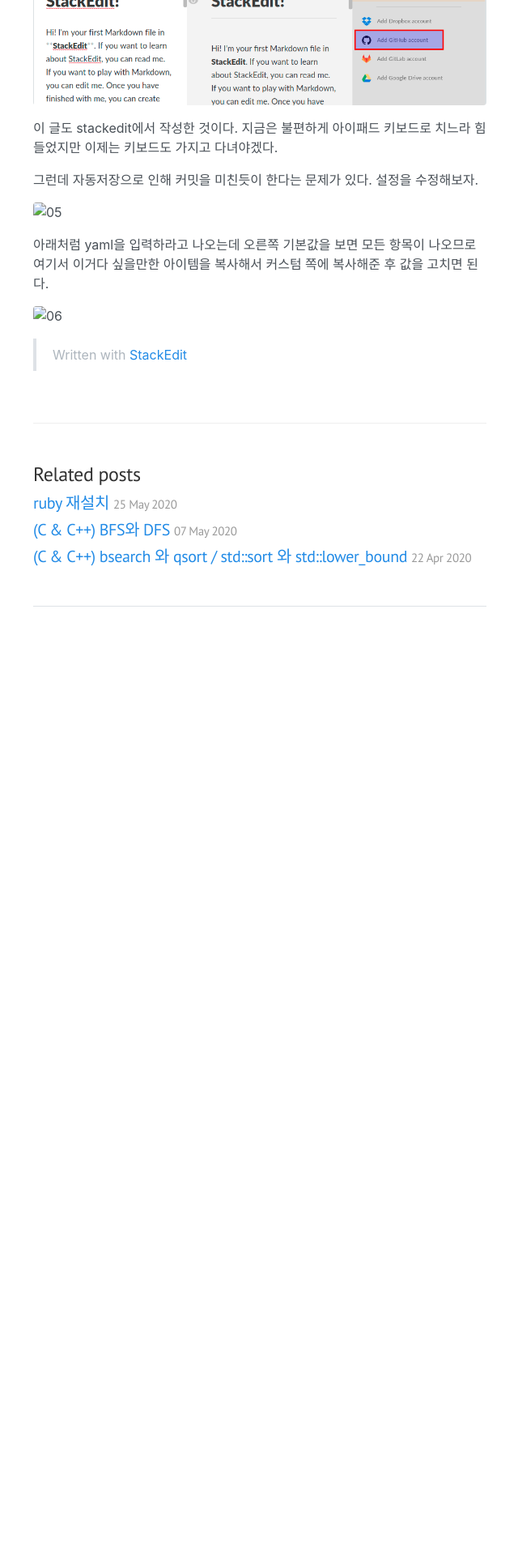
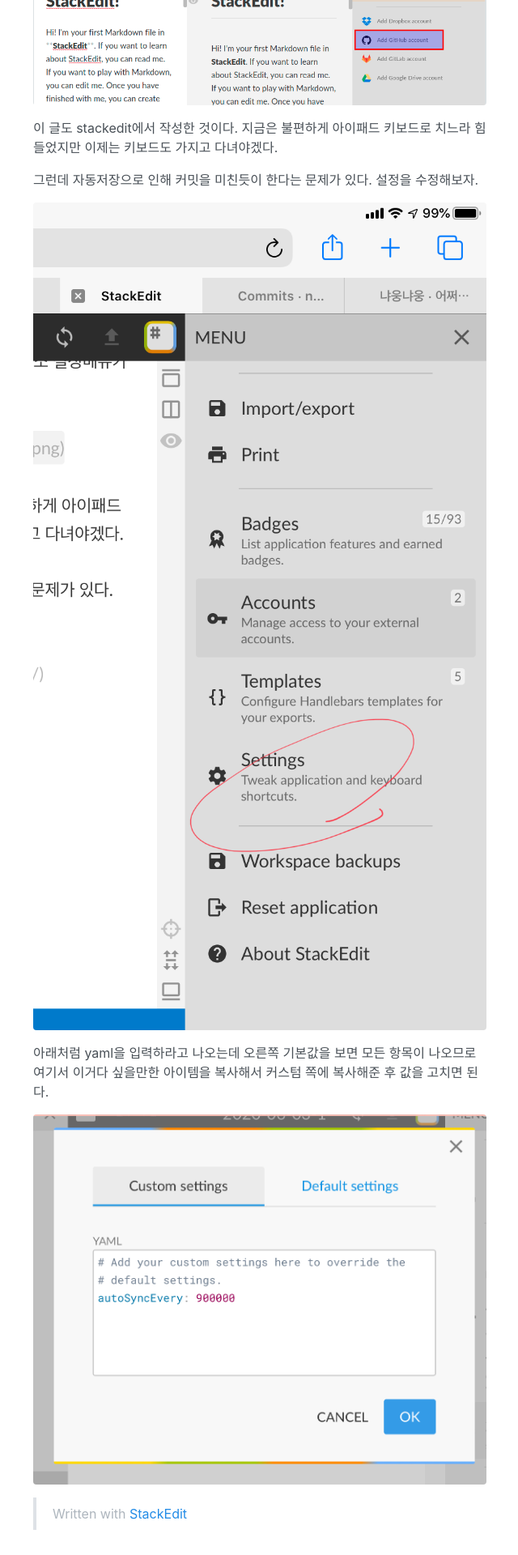
Before and after one commit to nyaooooong/nyaooooong.github.io, a Jekyll site: the page built from _posts/2020-06-03-1.md, in a window 1280 px wide. Shown: the part 1741-3661 px from the top of the page at 81% size, without its empty margins (319-959 px from the left). Built offline with Jekyll 4.4.1, drawn with Linux system fonts in a browser that asks for light colours; before the commit the page ends 2514 px from its top, so only the background shows below that.

Commit message:
_posts/2020-06-03-1.md updated from https://stackedit.io/

```diff
--- a/_posts/2020-06-03-1.md
+++ b/_posts/2020-06-03-1.md
@@ -33,15 +33,15 @@ published: true
 
 그런데 자동저장으로 인해 커밋을 미친듯이 한다는 문제가 있다. 설정을 수정해보자.
 
-![05](assets/img/2020-06-03-1.stackedit05.png)
+![05](/assets/img/2020-06-03-1.stackedit05.png)
 
 아래처럼 yaml을 입력하라고 나오는데 오른쪽 기본값을 보면 모든 항목이 나오므로 여기서 이거다 싶을만한 아이템을 복사해서 커스텀 쪽에 복사해준 후 값을 고치면 된다.
 
-![06](assets/img/B4DF65BD-F2CC-4F6A-A798-9DB5639DA143.jpeg)
+![06](/assets/img/B4DF65BD-F2CC-4F6A-A798-9DB5639DA143.jpeg)
 
 > Written with [StackEdit](https://stackedit.io/)
 <!--stackedit_data:
-eyJoaXN0b3J5IjpbLTY4NzUyOTIxNiwtMTcwODEzMjY1MywtNT
+eyJoaXN0b3J5IjpbLTE0MDgyMDE1MCwtMTcwODEzMjY1MywtNT
 UxMjYyMDQxLDYwNzU1NzA2MCwtNjcxMjE5NjMyLC0xNjI5MjIz
 MTQxXX0=
 -->
```
